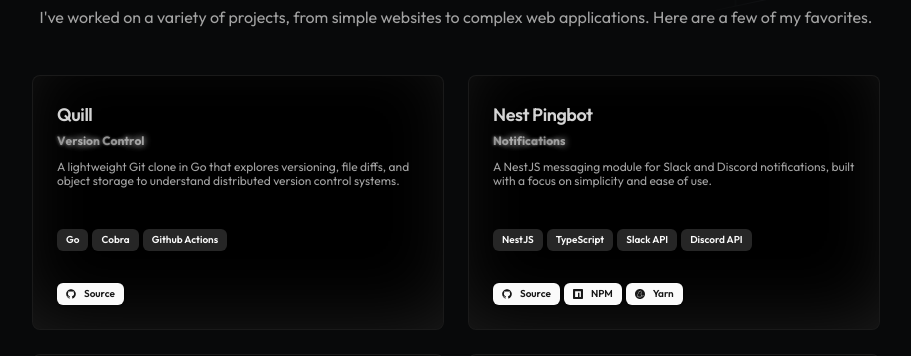
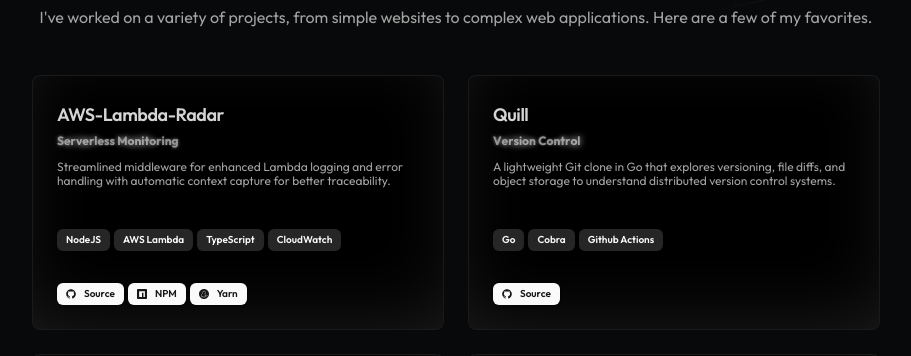
Before and after one commit to tejastn10/nimbus, a Next.js app: page / in a window 1280 px wide. Shown: the part 934-1290 px from the top of the page, without its empty margins (184-1095 px from the left). Built offline with nearby package versions, Linux system fonts and the light colour scheme.

Commit message:
feat: add AWS-Lambda-Radar project to resume data

```diff
--- a/src/data/resume.ts
+++ b/src/data/resume.ts
@@ -133,6 +133,33 @@ export const DATA = {
 	],
 
 	projects: [
+		{
+			title: "AWS-Lambda-Radar",
+			href: "https://github.com/tejastn10/aws-lambda-radar",
+			purpose: "Serverless Monitoring",
+			featured: true,
+			isTemplate: false,
+			description:
+				"Streamlined middleware for enhanced Lambda logging and error handling with automatic context capture for better traceability.",
+			technologies: ["NodeJS", "AWS Lambda", "TypeScript", "CloudWatch"],
+			links: [
+				{
+					type: "Source",
+					href: "https://github.com/tejastn10/aws-lambda-radar",
+					icon: Icons.github(),
+				},
+				{
+					type: "NPM",
+					href: "https://www.npmjs.com/package/aws-lambda-radar",
+					icon: Icons.npm(),
+				},
+				{
+					type: "Yarn",
+					href: "https://classic.yarnpkg.com/en/package/aws-lambda-radar",
+					icon: Icons.yarn(),
+				},
+			],
+		},
 		{
 			title: "Quill",
 			href: "https://github.com/tejastn10/quill",
```
